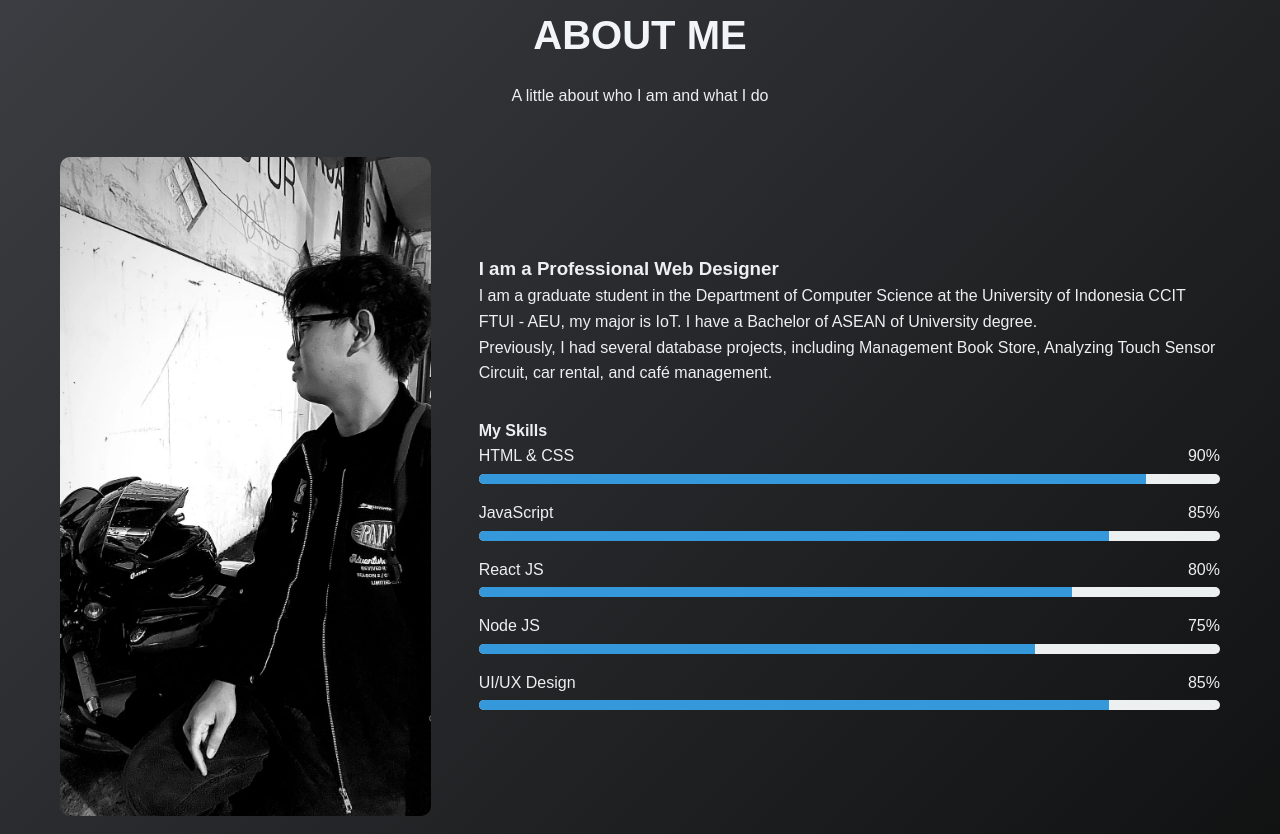
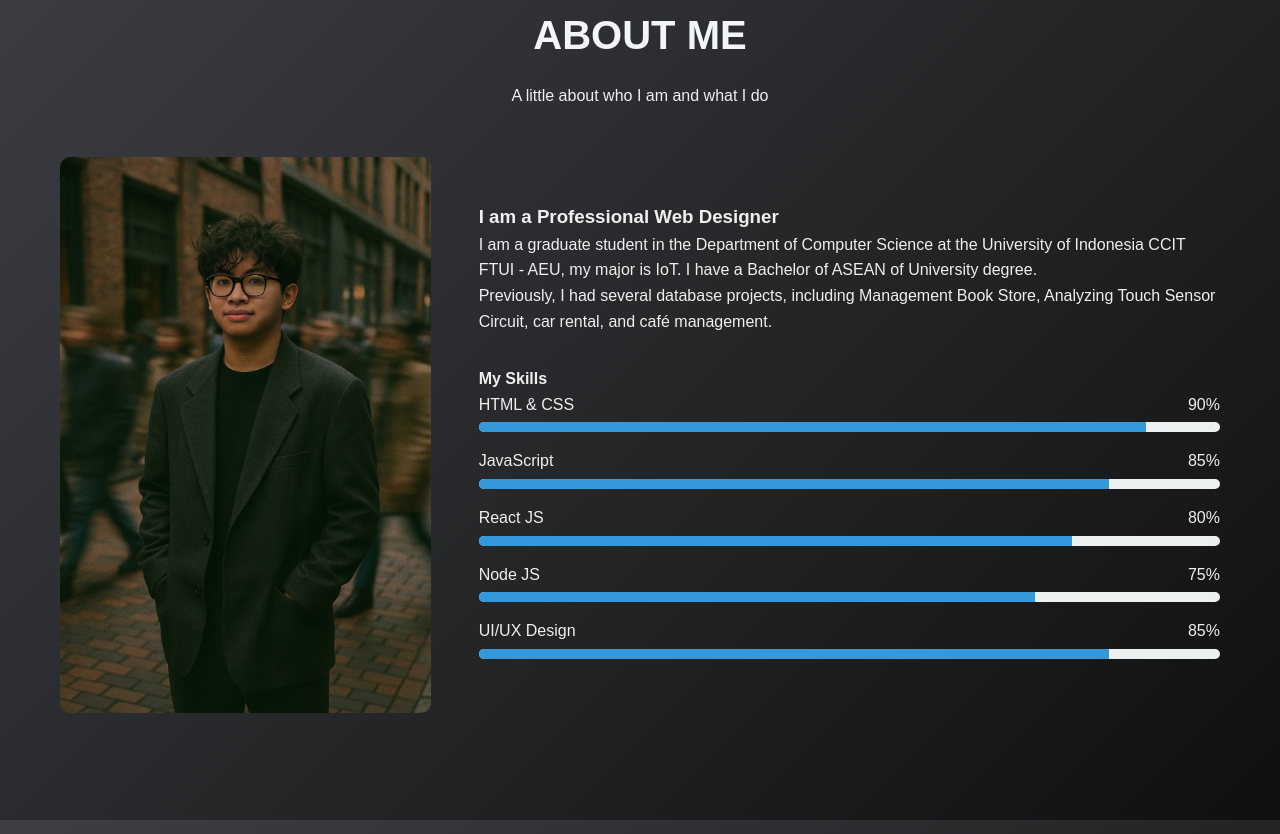
Before and after one commit to jekkk11/zakidpz, a plain HTML site: page index.html in a window 1280 px wide. Shown: the part 926-1760 px from the top of the page. Drawn offline with nearby package versions, Linux system fonts and the light colour scheme.

Commit message:
update foto about me

```diff
--- a/index.html
+++ b/index.html
@@ -68,7 +68,7 @@
       </div>
       <div class="about-container">
         <div class="about-image" data-aos="fade-right" data-aos-duration="1000">
-          <img src="foto keren.jpg" alt="About Me" />
+          <img src="2Q==.png" alt="About Me" />
         </div>
         <div class="about-content" data-aos="fade-left" data-aos-duration="1000">
           <h3>I am a Professional Web Designer</h3>
```
Also changed, not shown: 2Q==.png (added).
